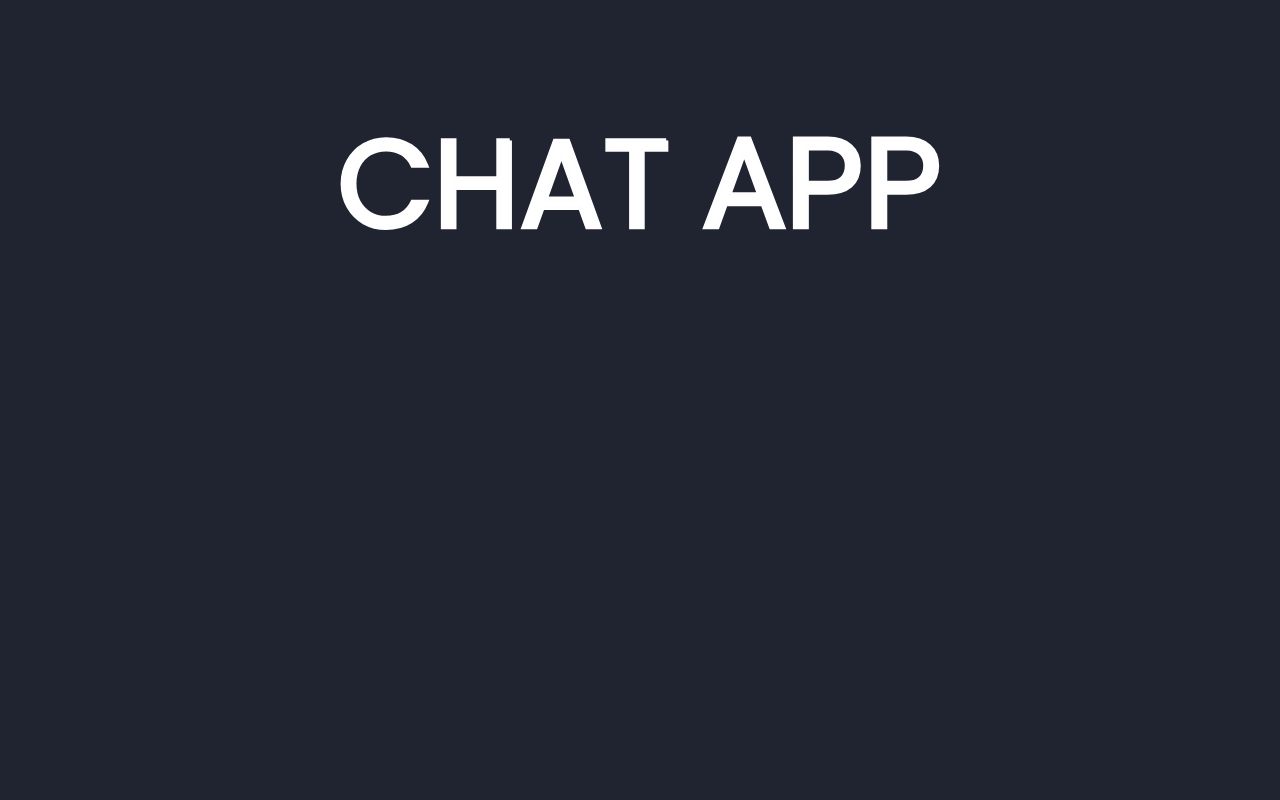
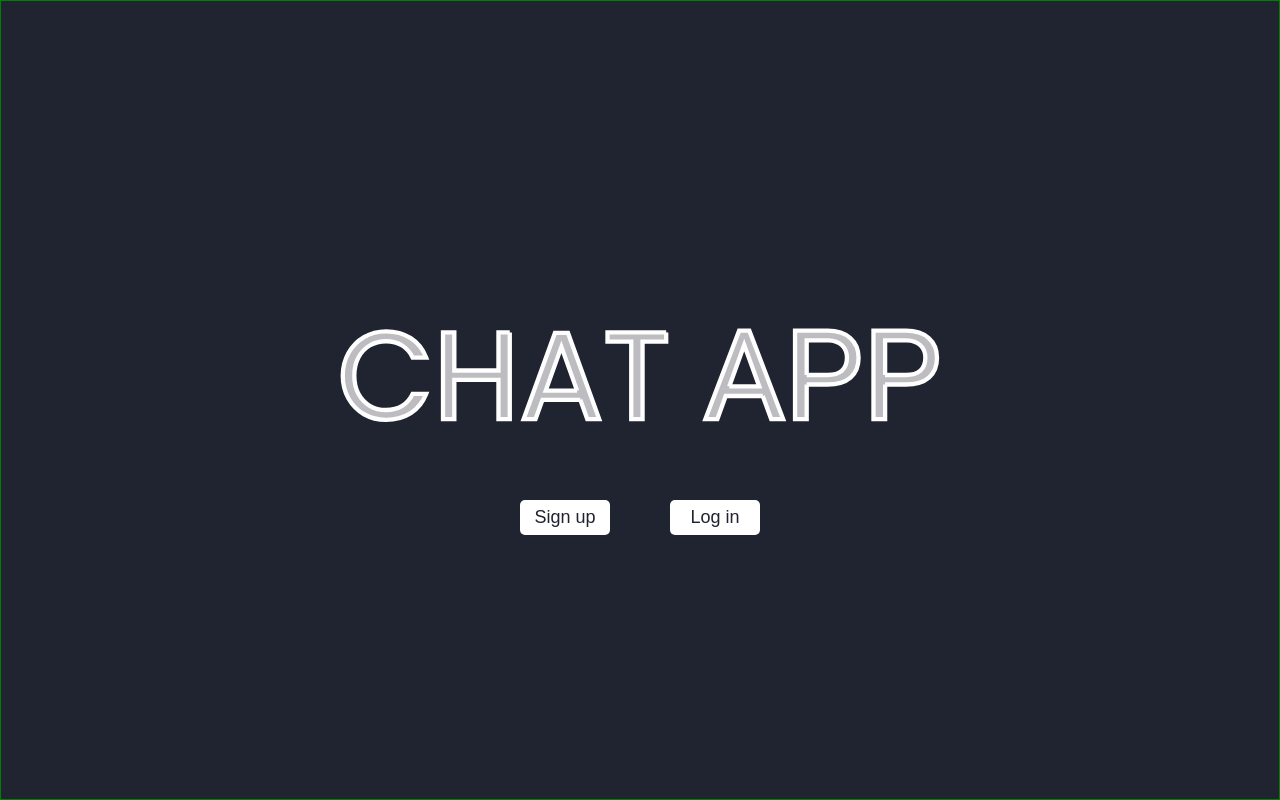
Before and after one commit to ezg97/chat-app-client, a React (Create React App) app: page / in a window 1280 px wide. Built offline with nearby package versions, Linux system fonts and the light colour scheme.

Commit message:
updated landing page

```diff
--- a/src/Components/LandingPage/LandingPage.css
+++ b/src/Components/LandingPage/LandingPage.css
@@ -1,22 +1,43 @@
+/* 1. Initialize */
 *{
     padding: 0;
     margin: 0;
     box-sizing: border-box;
 }
+
+:root{
+    --width-size: 300px;
+    --button-width-size: 90px;
+    --button-height-size: 35px;
+
+}
+
+
+/* 2. Page */
 .page{
     height: 100%;
     width: 100%;
     background-color: rgb(32, 35, 48);
     border: 1px solid rgb(32, 35, 48);
+
+    border :1px solid green;
+
+    display: flex;
+    flex-direction: column;
+    justify-content: flex-start;
+    align-items: center;
 }
 
+
+/* 3. Heading */
 #heading{
     text-align: center;
-    margin-top: 10%;
+    margin-top: 25%;
+    margin-bottom: 5%;
 }
 
  #title{
-    width: 300px;
+    width: var(--width-size); /* 300px */
     animation: fills 1s ease forwards 2.5s;
 
 }
@@ -25,66 +46,86 @@
     stroke-dasharray: 572.5;
     stroke-dashoffset: 572.5;
     animation: line-anim 1.5s ease forwards;
-
 }
 
 #title path:nth-child(2) {
     stroke-dasharray: 534.52;
     stroke-dashoffset: 534.52;
     animation: line-anim 1.5s ease forwards 0.3s;
-
 }
 
 #title path:nth-child(3) {
     stroke-dasharray: 490.29;
     stroke-dashoffset: 490.29;
     animation: line-anim 1.5s ease forwards 0.6s;
-
 }
 
 #title path:nth-child(4) {
     stroke-dasharray: 336.67;
     stroke-dashoffset: 336.67;
     animation: line-anim 1.5s ease forwards 0.9s;
-
 }
 
 #title path:nth-child(5) {
     stroke-dasharray: 495.22;
     stroke-dashoffset: 495.22;
     animation: line-anim 1.5s ease forwards 1.2s;
-
 }
 
 #title path:nth-child(6) {
     stroke-dasharray: 482.58;
     stroke-dashoffset: 482.58;
     animation: line-anim 1.5s ease forwards 1.5s;
-
 }
 
 #title path:nth-child(7) {
     stroke-dasharray: 482.58;
     stroke-dashoffset: 482.58;
     animation: line-anim 1.5s ease forwards 1.8s;
+}
+
+/* 4. Buttons */
+
+.buttons{
+    width: var(--width-size);
+
+    display: flex;
+    flex-direction: row;
+    justify-content: space-around;
+    align-items: center;
+
+    margin: 0 auto;
 
 }
 
-@keyframes line-anim{
-    to{
-        stroke-dashoffset: 0;
-    }
+button{
+    width: var(--button-width-size);
+    height: var(--button-height-size);
+
+    font-size: 18px;
+
+    padding: 5px;
+    cursor: pointer;
+
+    background-color: white;
+    color: rgb(32, 35, 48);
+
+    border-radius: 5px;
+
+    opacity: 0;
+    animation: appear 4s ease forwards 2s;
+
 }
 
-@keyframes fills{
-    from{
-        fill: transparent;
-    }
-    to{
-        fill: white;
-    }
+button:hover, button:focus{
+    color:white;
+    background: #2196f3;
+    box-shadow: 0 0 10px #2196f3, 0 0 40px #2196f3, 0 0 80px #2196f3;
 }
 
+
+
+/* 5. MEDIA QUERIES */
 
  @media only screen and (min-width: 700px) {
     #title{
@@ -97,3 +138,30 @@
         width: 600px;
     }
 }
+
+
+
+/* 6. Animations */
+@keyframes line-anim{
+    to{
+        stroke-dashoffset: 0;
+    }
+}
+
+@keyframes fills{
+    from{
+        fill: transparent;
+    }
+    to{
+        fill: rgb(255,255,255,.7);
+    }
+}
+
+@keyframes appear{
+    from{
+        opacity: 0;
+    }
+    to{
+        opacity: 1;
+    }
+}
--- a/src/Components/LandingPage/LandingPage.js
+++ b/src/Components/LandingPage/LandingPage.js
@@ -46,6 +46,11 @@ class LandingPage extends React.Component{
                 </svg>
             </header>
 
+            <section class='buttons'>
+                <button>Sign up</button>
+                <button>Log in</button>
+            </section>
+
         </div>
         );
 
```
